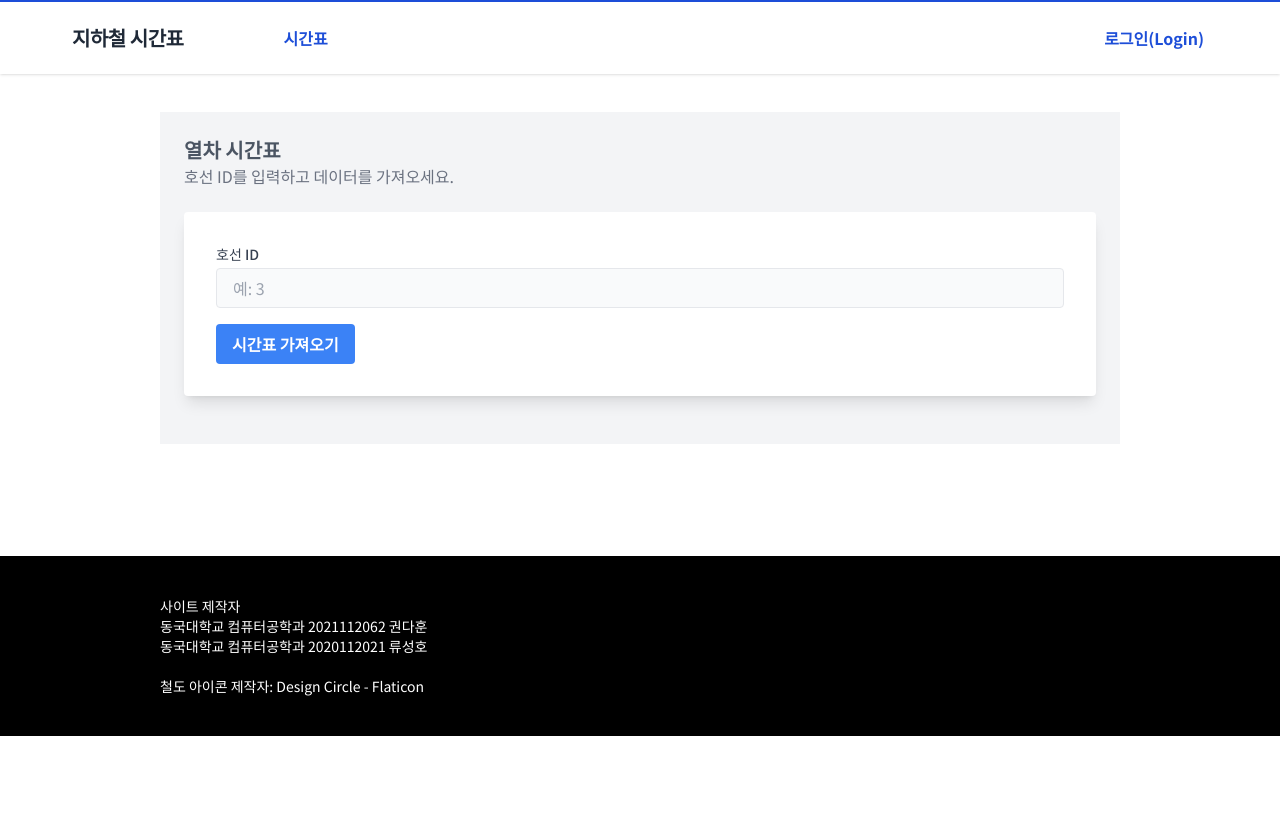
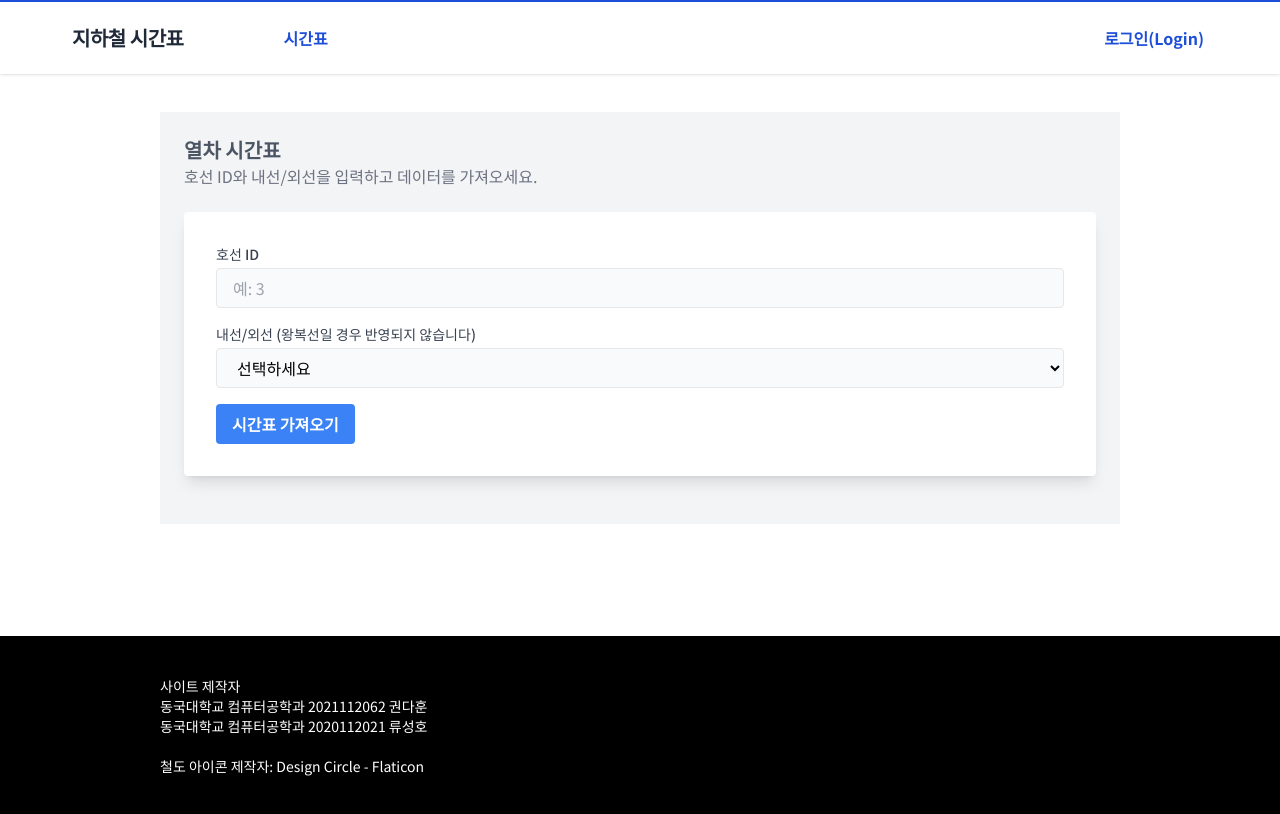
Before and after one commit to SubwayScheduler/FE, a React (Vite) app: page /timetable in a window 1280 px wide. Built offline with nearby package versions, Linux system fonts and the light colour scheme.

Commit message:
Feat: Total timetable service considering et

```diff
--- a/src/components/TimetableForm/TimetableForm.jsx
+++ b/src/components/TimetableForm/TimetableForm.jsx
@@ -2,12 +2,39 @@ import { useState } from "react";
 
 const TimetableForm = () => {
   const [lineId, setLineId] = useState("");
+  const [boundTo, setBoundTo] = useState("");
   const [trainCount, setTrainCount] = useState(0);
-  const [departureTimes, setDepartureTimes] = useState([]);
+  const [etas, setEtas] = useState([]);
+  const [stations, setStations] = useState([]);
+  const [trainSchedules, setTrainSchedules] = useState([]);
   const [error, setError] = useState(null);
 
   const handleLineIdChange = (e) => {
     setLineId(e.target.value);
+  };
+
+  const parseTimeStringToSeconds = (timeString) => {
+    const parts = timeString.split(":").map(Number);
+    if (parts.length === 2) {
+      // MM:SS
+      const [minutes, seconds] = parts;
+      return minutes * 60 + seconds;
+    } else if (parts.length === 3) {
+      // HH:MM:SS
+      const [hours, minutes, seconds] = parts;
+      return hours * 3600 + minutes * 60 + seconds;
+    }
+    return 0;
+  };
+
+  const formatSecondsToTimeString = (seconds) => {
+    const h = Math.floor(seconds / 3600) % 24;
+    const m = Math.floor((seconds % 3600) / 60);
+    const s = seconds % 60;
+    return `${String(h).padStart(2, "0")}:${String(m).padStart(
+      2,
+      "0"
+    )}:${String(s).padStart(2, "0")}`;
   };
 
   const fetchTimetableData = async () => {
@@ -15,19 +42,54 @@ const TimetableForm = () => {
       setError("호선 ID를 입력하세요.");
       return;
     }
+    if (boundTo === "") {
+      setError("내선/외선을 선택하세요.");
+      return;
+    }
     setError(null); // Clear previous errors
     try {
       const response = await fetch(
         `${
           import.meta.env.VITE_API_URL
-        }/scheduler/line/${lineId}/departure-times`
+        }/scheduler/line/${lineId}/departure-times?bound_to=${boundTo}`
       );
       if (!response.ok) {
         throw new Error("시간표 데이터를 가져오는 데 실패했습니다.");
       }
       const data = await response.json();
       setTrainCount(data.train_count);
-      setDepartureTimes(data.departure_times);
+      setEtas(data.etas);
+
+      // Process stations
+      let cumulativeTime = 0;
+      const processedStations = data.etas.map((station) => {
+        const timeInSeconds = parseTimeStringToSeconds(station.et);
+        cumulativeTime += timeInSeconds;
+        return {
+          station_name: station.station_name,
+          cumulative_time: cumulativeTime, // in seconds
+        };
+      });
+      setStations(processedStations);
+
+      // Process train schedules
+      const trainSchedules = data.departure_times.map((departure) => {
+        const departureTimeInSeconds = parseTimeStringToSeconds(
+          departure.departure_time
+        );
+        const arrivalTimes = processedStations.map((station) => {
+          const arrivalTimeInSeconds =
+            departureTimeInSeconds + station.cumulative_time;
+          // Wrap around midnight if necessary
+          const arrivalTimeInSecondsAdjusted = arrivalTimeInSeconds % 86400;
+          return formatSecondsToTimeString(arrivalTimeInSecondsAdjusted);
+        });
+        return {
+          departure_time: departure.departure_time,
+          arrival_times: arrivalTimes, // array of arrival times at each station
+        };
+      });
+      setTrainSchedules(trainSchedules);
     } catch (err) {
       setError(err.message);
     }
@@ -39,7 +101,7 @@ const TimetableForm = () => {
         <div>
           <h2 className="font-semibold text-xl text-gray-600">열차 시간표</h2>
           <p className="text-gray-500 mb-6">
-            호선 ID를 입력하고 데이터를 가져오세요.
+            호선 ID와 내선/외선을 입력하고 데이터를 가져오세요.
           </p>
 
           {error && (
@@ -48,8 +110,9 @@ const TimetableForm = () => {
             </div>
           )}
 
+          {/* Input Form */}
+          <div className="bg-white rounded shadow-lg p-4 px-4 md:p-8 mb-6">
             {/* Line ID Input */}
-          <div className="bg-white rounded shadow-lg p-4 px-4 md:p-8 mb-6">
             <div className="mb-4">
               <label
                 htmlFor="lineId"
@@ -67,6 +130,28 @@ const TimetableForm = () => {
                 placeholder="예: 3"
               />
             </div>
+
+            {/* Bound To Input */}
+            <div className="mb-4">
+              <label
+                htmlFor="boundTo"
+                className="block text-sm font-medium text-gray-700"
+              >
+                내선/외선 (왕복선일 경우 반영되지 않습니다)
+              </label>
+              <select
+                id="boundTo"
+                name="boundTo"
+                value={boundTo}
+                onChange={(e) => setBoundTo(e.target.value)}
+                className="mt-1 block w-full h-10 px-4 border rounded bg-gray-50"
+              >
+                <option value="">선택하세요</option>
+                <option value="1">내선</option>
+                <option value="0">외선</option>
+              </select>
+            </div>
+
             <button
               onClick={fetchTimetableData}
               className="bg-blue-500 hover:bg-blue-700 text-white font-bold py-2 px-4 rounded"
@@ -85,30 +170,45 @@ const TimetableForm = () => {
             </div>
           )}
 
-          {/* Departure Times Table */}
-          {departureTimes.length > 0 && (
-            <div className="bg-white rounded shadow-lg p-4 px-4 md:p-8">
+          {/* Train Schedule Table */}
+          {trainSchedules.length > 0 && (
+            <div className="bg-white rounded shadow-lg p-4 px-4 md:p-8 mt-6">
               <h3 className="text-lg font-medium text-gray-600 mb-4">
-                열차 출발 시간표
+                열차 운행 시간표
               </h3>
+              <div className="overflow-x-auto overflow-y-auto max-h-screen text-sm">
                 <table className="min-w-full table-auto border-collapse border border-gray-300">
                   <thead>
-                  <tr>
-                    <th className="border px-4 py-2">출발 시간</th>
-                    <th className="border px-4 py-2">CDF 값</th>
+                    <tr className="tracking-tighter">
+                      <th className="border px-4 py-2 bg-gray-300">
+                        출발 시간
+                      </th>
+                      {stations.map((station) => (
+                        <th
+                          key={station.station_name}
+                          className="border px-4 py-2 bg-gray-300"
+                        >
+                          {station.station_name}
+                        </th>
+                      ))}
                     </tr>
                   </thead>
                   <tbody>
-                  {departureTimes.map((time, index) => (
+                    {trainSchedules.map((train, index) => (
                       <tr key={index}>
-                      <td className="border px-4 py-2">
-                        {time.departure_time}
+                        <td className="border px-4 py-2 bg-gray-300">
+                          {train.departure_time}
                         </td>
-                      <td className="border px-4 py-2">{time.cdf_value}</td>
+                        {train.arrival_times.map((arrivalTime, idx) => (
+                          <td key={idx} className="border px-4 py-2">
+                            {arrivalTime}
+                          </td>
+                        ))}
                       </tr>
                     ))}
                   </tbody>
                 </table>
+              </div>
             </div>
           )}
         </div>
```
Lines whose indentation alone changed are shown as unchanged.
